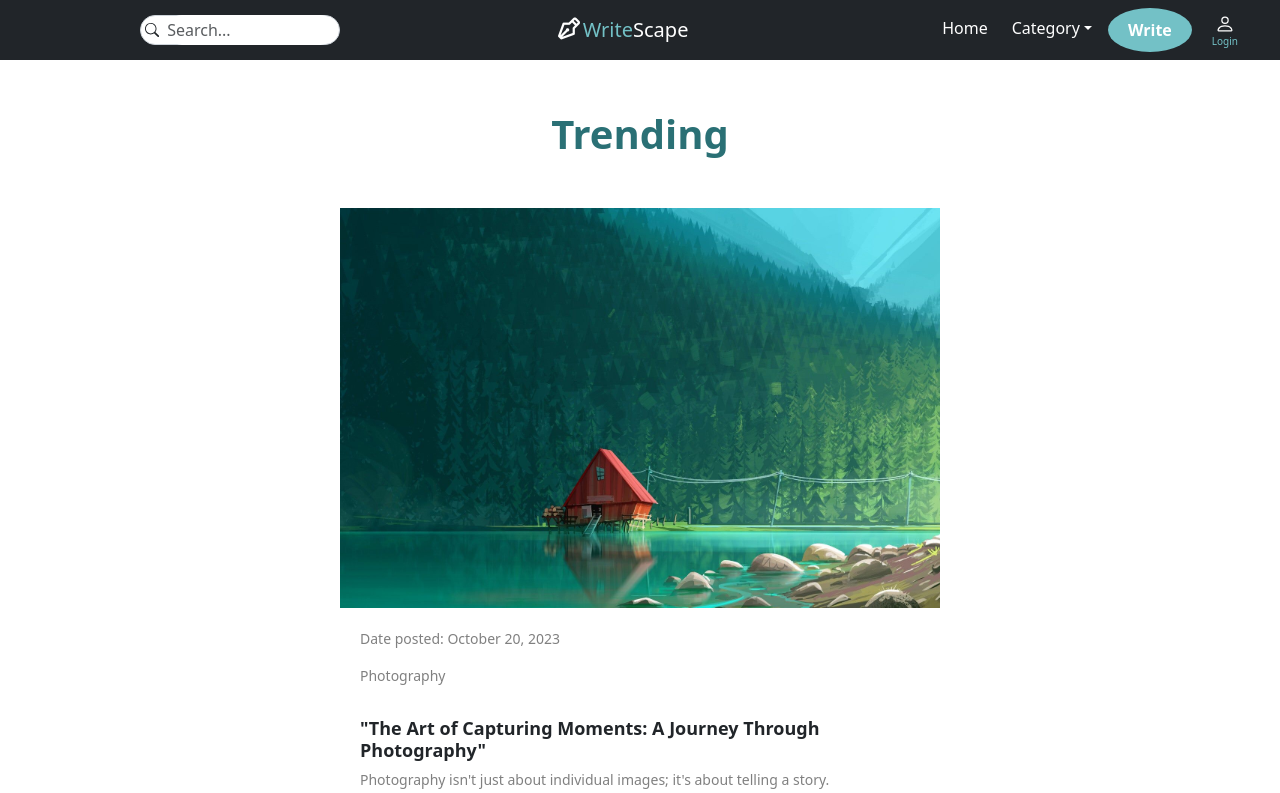
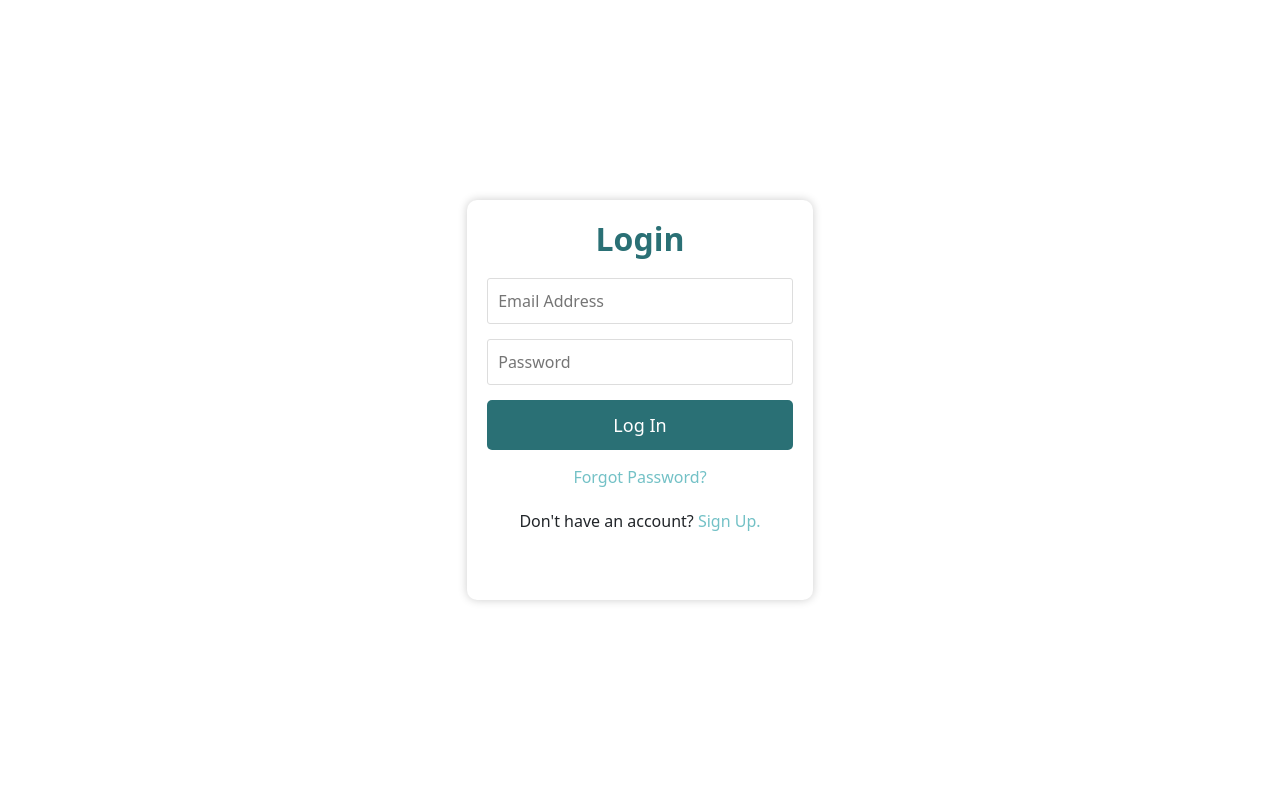
Before and after one commit to oohkim/react-app-capstone, a React (Vite) app: page / in a window 1280 px wide. Shown: the top 793 px of the page. Built offline with nearby package versions, Linux system fonts and the light colour scheme.

Commit message:
Changed some routing

```diff
--- a/src/App.jsx
+++ b/src/App.jsx
@@ -2,23 +2,29 @@ import React from "react";
 import { AuthProvider } from "./context/AuthContext";
 import Header from "./components/Header/Header";
 import Footer from "./components/Footer/Footer";
-import Home from "./pages/Home/Home";
 import Login from "./pages/Login/Login";
 import Register from "./pages/Register/Register";
+import Home from "./pages/Home/Home";
 import { Routes, Route } from "react-router-dom";
 
 const App = () => {
   return (
+    <AuthProvider>
+      <Routes>
+        <Route path="/" element={<Login />} />
+        <Route path="/register" element={<Register />} />
+        <Route path="/home" element={<HomeWithHeaderAndFooter />} />
+      </Routes>
+    </AuthProvider>
+  );
+};
+
+const HomeWithHeaderAndFooter = () => {
+  return (
     <>
-    <AuthProvider>
-    <Header />
-      <Routes>
-        <Route path="/" element={<Home />} />
-        <Route path="/login" element={<Login />} />
-        <Route path="/register" element={<Register />} />
-      </Routes>
+      <Header />
+      <Home />
       <Footer />
-    </AuthProvider>
     </>
   );
 };
--- a/src/components/Header/Header.jsx
+++ b/src/components/Header/Header.jsx
@@ -37,7 +37,7 @@ const Header = () => {
 
   const handleLogout = () => {
     setIsAuthenticated(false);
-    navigate('/login');
+    navigate('/');
   };
 
   return (
@@ -60,7 +60,7 @@ const Header = () => {
         <Navbar.Toggle aria-controls="basic-navbar-nav" />
         <Navbar.Collapse id="basic-navbar-nav">
           <Nav className="ml-auto">
-            <Nav.Link as={Link} to="/">
+            <Nav.Link as={Link} to="/home">
               Home
             </Nav.Link>
             <NavDropdown title="Category" id="basic-nav-dropdown">
--- a/src/pages/Login/Login.jsx
+++ b/src/pages/Login/Login.jsx
@@ -16,12 +16,12 @@ const Login = () => {
 
   const handleLogin = () => {
     setIsAuthenticated(true);
-    navigate("/");
+    navigate("/home");
   };
 
   const handleLogout = () => {
     setIsAuthenticated(false);
-    navigate("/login");
+    navigate("/");
   };
 
   const handleSubmit = (e) => {
```
